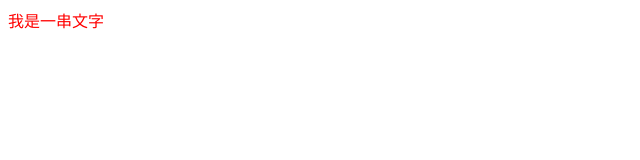
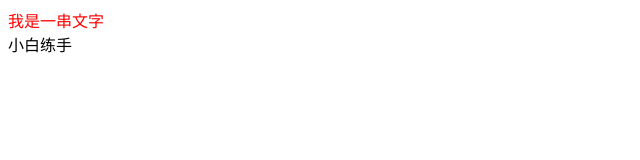
Before and after one commit to asd1413796968/tastgit, a website: page dosi/index.html in a window 1280 px wide. Shown: the full height of the page, 0-640 px from the left. Drawn offline with Linux system fonts and the light colour scheme.

Commit message:
小白练手

```diff
--- a/dosi/index.html
+++ b/dosi/index.html
@@ -11,6 +11,7 @@
 
 <body>
     <div class="box">我是一串文字</div>
+    <div class="index">小白练手</div>
 </body>
 
 </html>
```
